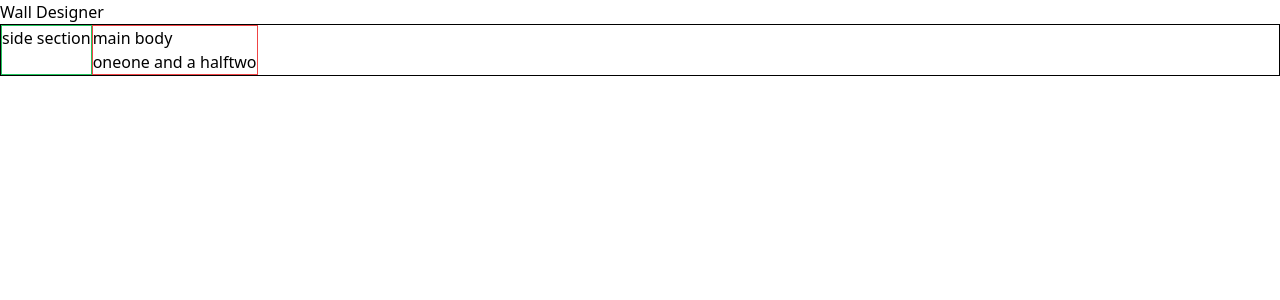
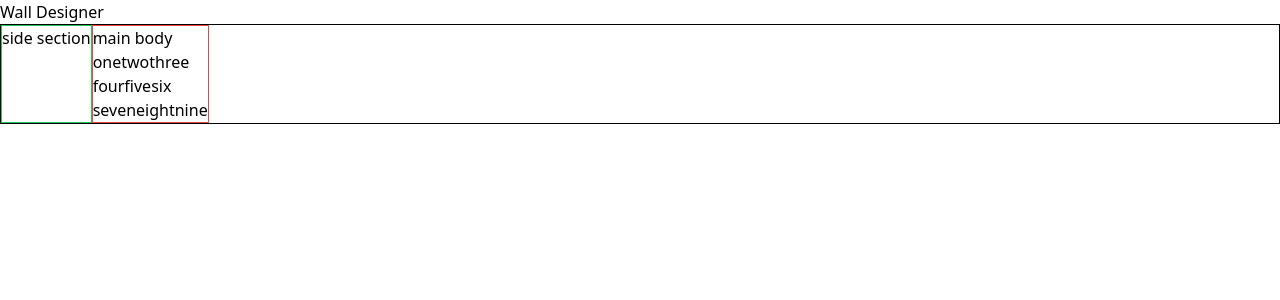
Before and after one commit to neft-tk/wall-designer, a React (Create React App) app: page / in a window 1280 px wide. Shown: the top 300 px of the page. Built offline with nearby package versions, Linux system fonts and the light colour scheme.

Commit message:
start of having data points appear on client display

```diff
--- a/src/App.js
+++ b/src/App.js
@@ -2,9 +2,23 @@ import React, { useState } from "react";
 import "./style.css";
 
 function App() {
-
-  const [tileData, setTileData] = useState([["one", "one and a half"],["two"]]);
-
+  const [tileData, setTileData] = useState([
+    [
+      { id: 1, name: "one" },
+      { id: 2, name: "two" },
+      { id: 3, name: "three" },
+    ],
+    [
+      { id: 4, name: "four" },
+      { id: 5, name: "five" },
+      { id: 6, name: "six" },
+    ],
+    [
+      { id: 7, name: "seven" },
+      { id: 8, name: "eight" },
+      { id: 9, name: "nine" },
+    ],
+  ]);
 
   return (
     <>
@@ -12,13 +26,19 @@ function App() {
         <h1>Wall Designer</h1>
         <div className="flex flex-row border border-black">
           <div className="border border-green-500">
-          <h1>side section</h1>
+            <h1>side section</h1>
           </div>
           <div className="flex flex-col border border-red-500">
             <h1>main body</h1>
-            <h1>
-              {tileData}
-              </h1>
+
+              {tileData.map((tileArrayData, index) => (
+                <ul key={index}>
+                  {tileArrayData.map(tile => (
+                    <l1 key={tile.id}>{tile.name}</l1>
+                  ))}
+                </ul>
+              ))}
+
           </div>
         </div>
       </div>
```
